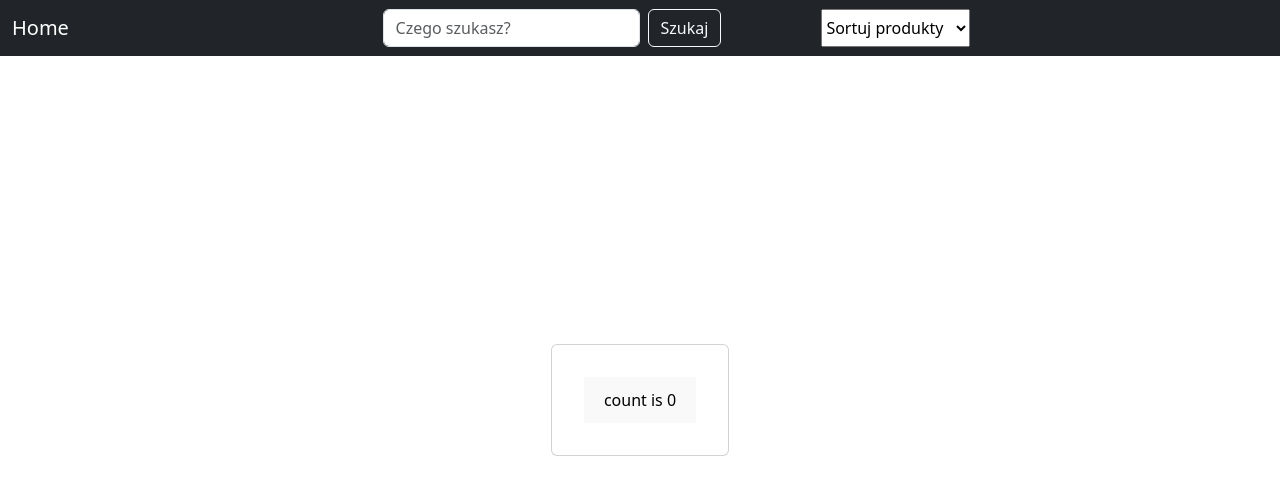
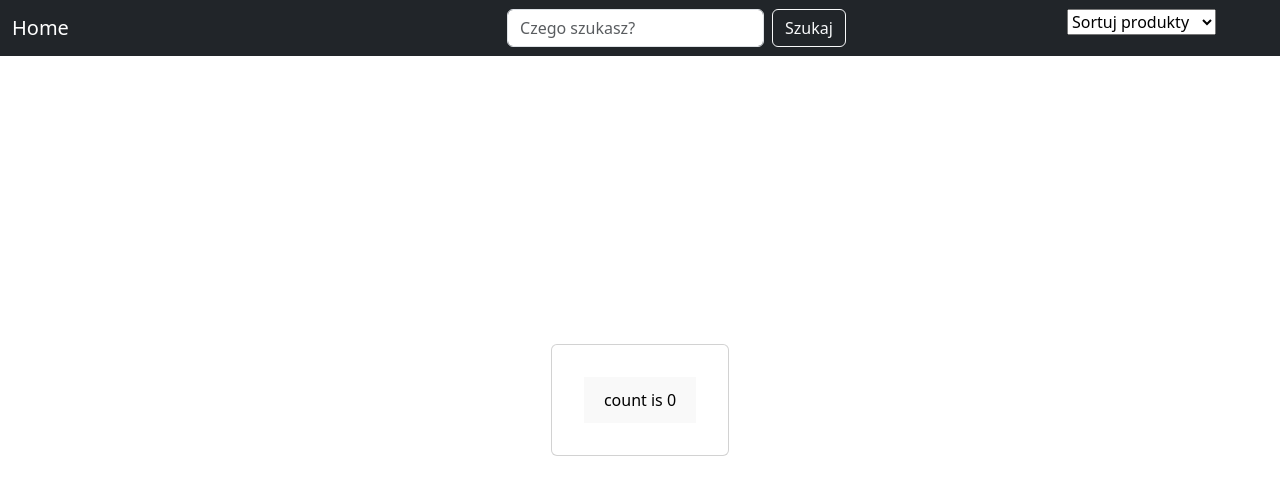
Before and after one commit to KrzysztofW02/ProjektNokaut, a React (Vite) app in the folder NokautScrapper/: page / in a window 1280 px wide. Shown: the top 494 px of the page. Built offline with nearby package versions, Linux system fonts and the light colour scheme; no server answers.

Commit message:
update ui

```diff
--- a/NokautScrapper/src/index.css
+++ b/NokautScrapper/src/index.css
@@ -68,5 +68,7 @@ button:focus-visible {
 }
 
 .container-fluid select{
-margin-left: 100px;
+
+position: absolute;
+right: 5%;
   }
```
